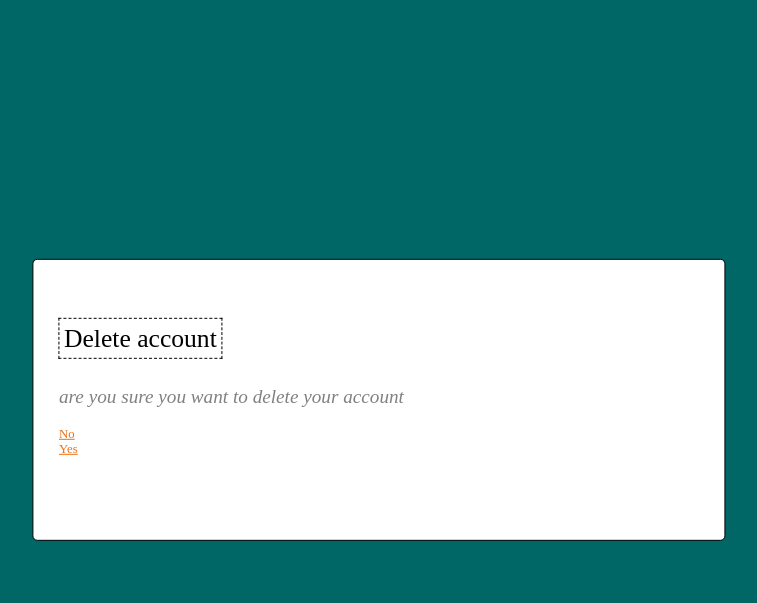
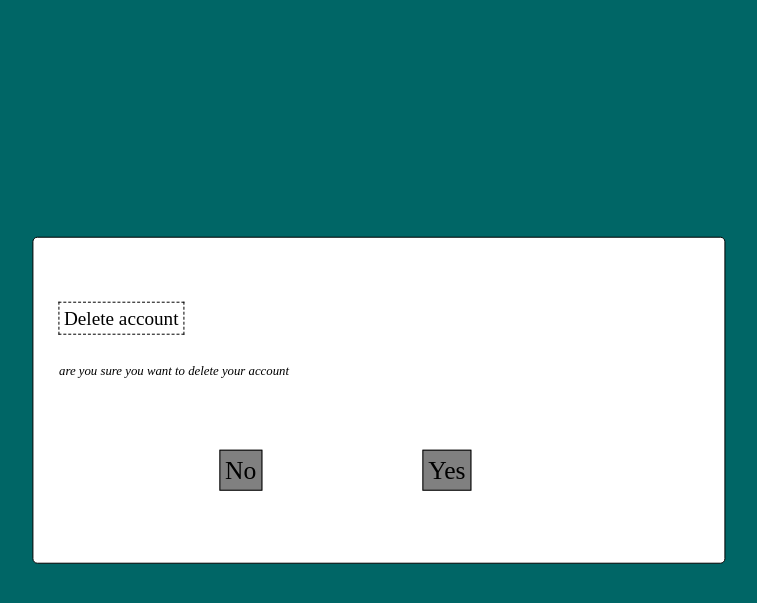
Before and after one commit to soberox/website, a PHP site: page /delete_account.php in a window 1280 px wide. Shown: the top 603 px of the page, without its empty margins (261-1018 px from the left). Run offline with PHP 8.4, Linux system fonts and the light colour scheme.

Commit message:
Add files via upload

```diff
--- a/AmarSite/config.php
+++ b/AmarSite/config.php
@@ -3,5 +3,5 @@
 session_start();
     define('servername', '192.168.254.81');
     define('username', 'root');
-    define('password', 'root');
+    define('password', 'kU&p7W^Yt>5KHJGn-Q#Zm@');
     define('database', 'form');
--- a/AmarSite/dashBoard(office).php
+++ b/AmarSite/dashBoard(office).php
@@ -61,7 +61,7 @@
                             <?php
                                $servername = "192.168.254.81";
                                 $username = "root";
-                                $password = "root";
+                                $password = "kU&p7W^Yt>5KHJGn-Q#Zm@";
                                 $database = "form";
 
 
@@ -122,7 +122,7 @@
                             <?php
                                $servername = "192.168.254.81";
                                 $username = "root";
-                                $password = "root";
+                                $password = "kU&p7W^Yt>5KHJGn-Q#Zm@";
                                 $database = "form";
 
 
@@ -203,7 +203,7 @@
                             <?php
                                $servername = "192.168.254.81";
                                 $username = "root";
-                                $password = "root";
+                                $password = "kU&p7W^Yt>5KHJGn-Q#Zm@";
                                 $database = "form";
 
 
--- a/AmarSite/delete_account.php
+++ b/AmarSite/delete_account.php
@@ -14,17 +14,17 @@
     <title>Document</title>
 </head>
 <body id= "registration_screen">
-    <div class="popup_register" id="form_popup">
+    <div class="popup_register">
         <div class="heading">
             <span>Delete account</span>
         </div>
         <p><i>are you sure you want to delete your account</i></p>
-        <div class="logout_container">
+        <div class="delete_container">
             <div class="goback">
-            <a href="#" onclick="window.history.go(-1); return false;">No</a>
+                <a class="goback" href="#" onclick="window.history.go(-1); return false;">No</a>
             </div>
             <div class="delete">
-                <a href="?confirm-account-deletion">Yes</a>
+                <a class="delete" href="?confirm-account-deletion">Yes</a>
             </div>
         </div>
         <?php
--- a/AmarSite/driver(office).php
+++ b/AmarSite/driver(office).php
@@ -50,7 +50,7 @@
         <?php
         $servername = "192.168.254.81";
         $username = "root";
-        $password = "root";
+        $password = "kU&p7W^Yt>5KHJGn-Q#Zm@";
         $database = "form";
 
 
--- a/AmarSite/driver(operators).php
+++ b/AmarSite/driver(operators).php
@@ -43,7 +43,7 @@
         <?php
         $servername = "192.168.254.81";
         $username = "root";
-        $password = "root";
+        $password = "kU&p7W^Yt>5KHJGn-Q#Zm@";
         $database = "form";
 
 
--- a/AmarSite/driver.php
+++ b/AmarSite/driver.php
@@ -50,7 +50,7 @@
         <?php
         $servername = "192.168.254.81";
         $username = "root";
-        $password = "root";
+        $password = "kU&p7W^Yt>5KHJGn-Q#Zm@";
         $database = "form";
 
 
--- a/AmarSite/styles.css
+++ b/AmarSite/styles.css
@@ -129,7 +129,7 @@ th, td {
     width: 75%;
 }
 
-input:hover, button:hover{
+input:hover, button:hover, #form_popup button:hover{
     cursor: pointer;
     background-color: lightgray;
 }
@@ -416,11 +416,9 @@ span{
 }
 #form_popup a:hover{
     cursor: pointer;
-    color: 006666;
+    color: #006666;
 }
-#form_popup a:visited{
-    color: #551A8B;
-}
+
 .login_button{
     width: fit-content;
     margin: 0;
@@ -486,7 +484,31 @@ span{
     font-size: 2vw;
     transform: translate(-50%, -50%);
 }
-.popup_logout.active{
+.popup_delete.active{
     top: 50%;
     opacity: 1;
 }
+.delete_container{
+    display: flex;
+    -webkit-flex-direction: row;
+    flex-direction: row;
+    align-content: space-between;
+}
+.delete_container div{
+    margin-top: 10%;
+    margin-left: 25%;
+    text-align: center;
+}
+.delete_container a{
+    padding: 5px;
+    border: 1px solid black;
+    color: buttontext;
+    background-color: buttonface;
+    text-decoration: none;
+    font-size: 2vw;
+    background-color: gray;
+}
+.delete_container a:hover{
+    cursor: pointer;
+    background-color: lightgray;
+}
```
Also changed, not shown: AmarSite/dashBoard.php (+5 -5 lines).
